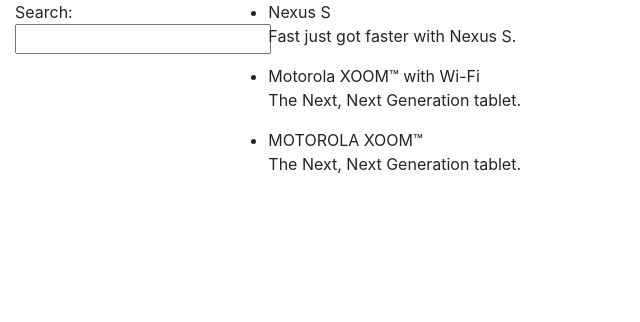
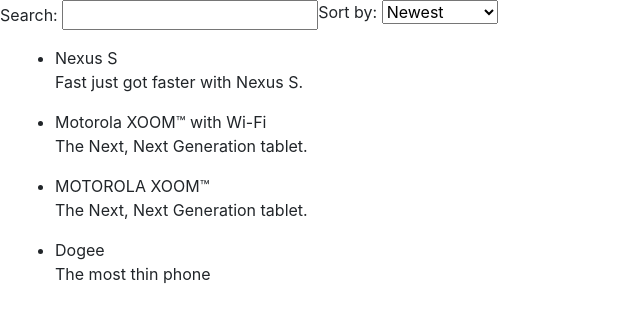
Before and after one commit to tluoyrmn/phonecat, a website: page app/index.html in a window 1280 px wide. Shown: the whole page, without its empty margins (0-640 px from the left). Drawn offline with nearby package versions, Linux system fonts and the light colour scheme; some packages are replaced by stand-ins of ours; a script that the page names is missing.

Commit message:
Two-way Data Binding

```diff
--- a/app/phone-list/phone-list.component.js
+++ b/app/phone-list/phone-list.component.js
@@ -8,14 +8,23 @@
             this.phones = [
                 {
                     name: 'Nexus S',
-                    snippet: 'Fast just got faster with Nexus S.'
+                    snippet: 'Fast just got faster with Nexus S.',
+                    age: 1
                 }, {
                     name: 'Motorola XOOM™ with Wi-Fi',
-                    snippet: 'The Next, Next Generation tablet.'
+                    snippet: 'The Next, Next Generation tablet.',
+                    age: 2
                 }, {
                     name: 'MOTOROLA XOOM™',
-                    snippet: 'The Next, Next Generation tablet.'
+                    snippet: 'The Next, Next Generation tablet.',
+                    age: 3
+                }, {
+                    name: 'Dogee',
+                    snippet: 'The most thin phone',
+                    age: 4
                 }
             ];
+
+            this.orderProp = 'age';
         }
 });
--- a/app/phone-list/phone-list.template.html
+++ b/app/phone-list/phone-list.template.html
@@ -1,11 +1,18 @@
 <div class="container-fluid">
     <div class="row">
-        <div class="col-md-2">
+        <p>
             Search: <input ng-model="$ctrl.query" />
-        </div>
+        </p>
+        <p>
+            Sort by:
+            <select ng-model="$ctrl.orderProp">
+                <option value="name">Alphabetical</option>
+                <option value="age">Newest</option>
+            </select>
+        </p>
         <div class="col-md-10">
             <ul class="phones">
-                <li ng-repeat="phone in $ctrl.phones | filter:$ctrl.query">
+                <li ng-repeat="phone in $ctrl.phones | filter:$ctrl.query | orderBy:$ctrl.orderProp">
                     <span>{{phone.name}}</span>
                     <p>{{phone.snippet}}</p>
                 </li>
```
Also changed, not shown: app/phone-list/phone-list.component.spec.js (+11 -4 lines), e2e-tests/scenarios.js (+27 -0 lines).
